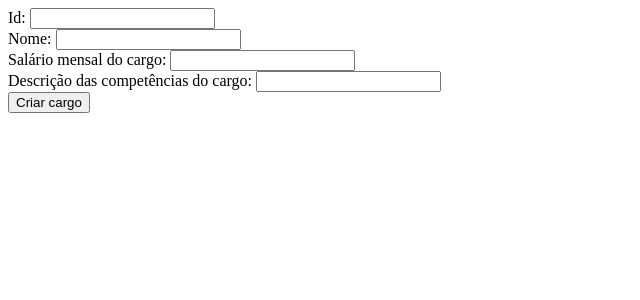
After one commit to PedroAcA/Trabalho_Implementacao_BD, a Django app: page /crud/novo_cargo/ in a window 1280 px wide. The commit adds this page. Shown: the top 300 px of the page, without its empty margins (0-640 px from the left). Run offline with Django 3.2, Linux system fonts and the light colour scheme; parts of the project's set-up code (start-up, migrations or seed data) failed here and were passed over; some libraries are stand-ins or nearby versions.

Commit message:
Adicionando crud da tabela de cargos

```diff
--- a/Implementacao/controle_candidatos/crud/dao.py
+++ b/Implementacao/controle_candidatos/crud/dao.py
@@ -8,12 +8,14 @@ def retrieve_tabela(nome_tabela):
 #referencia format extraida em 15/06//2018 de https://stackoverflow.com/questions/34552920/adding-table-name-to-sql-query-at-runtime
 		con.execute("SELECT * FROM [{}] ".format(nome_acesso_tabela))
 		return con.fetchall()
-
+#inicio das funcoes de create, delete e update da tabela partido
 def create_Partido(idPartido,nome,sede,nomePresidente,qtdFiliados,dataCriacao):
 	with connection.cursor() as con:
 #referenciapara inserir os dados formatados na string retirada de
 #https://www.learnpython.org/en/String_Formatting em 16/06/2018
-		con.execute("INSERT INTO crud_partido VALUES (%s,'%s','%s','%s',%s,'%s')"%(idPartido,nome,sede,nomePresidente,qtdFiliados,dataCriacao))
+		con.execute( "INSERT INTO crud_partido"+
+					 " VALUES (%s,'%s','%s','%s',%s,'%s')"%(idPartido,nome,sede,nomePresidente,qtdFiliados,dataCriacao)
+				   )
 
 def delete_Partido(idPartido):
 	with connection.cursor() as con:
@@ -28,3 +30,27 @@ def update_Partido(idPartido,nome,sede,nomePresidente,qtdFiliados,dataCriacao):
 					+
 					" WHERE idPartido= %s"%(idPartido)
 				   )
+#fim das funcoes de create, delete e update da tabela partido
+
+#inicio das funcoes de create, delete e update da tabela cargo
+def create_Cargo(idCargo,nome,salario,competencias):
+	with connection.cursor() as con:
+#referenciapara inserir os dados formatados na string retirada de
+#https://www.learnpython.org/en/String_Formatting em 16/06/2018
+		con.execute("INSERT INTO crud_cargo"+
+					" VALUES (%s,'%s',%s,'%s')"%(idCargo,nome,salario,competencias)
+				   )
+def delete_cargo(idCargo):
+	with connection.cursor() as con:
+		con.execute("DELETE FROM crud_cargo WHERE idCargo = %s"%(idCargo))
+#fim das funcoes de create, delete e update da tabela cargo
+def update_cargo(idCargo,nome,salario,competencias):
+	with connection.cursor() as con:
+#referenciapara inserir os dados formatados na string retirada de
+#https://www.learnpython.org/en/String_Formatting em 16/06/2018
+		con.execute("UPDATE crud_cargo"
+					+
+					" SET nome='%s',salario=%s,competencias='%s'"%(nome,salario,competencias)
+				    +
+				    " WHERE idCargo= %s"%(idCargo)
+				   )
--- a/Implementacao/controle_candidatos/crud/forms.py
+++ b/Implementacao/controle_candidatos/crud/forms.py
@@ -12,3 +12,9 @@ class partido_create_form(forms.Form):
 
 class registro_delete_form(forms.Form):
 	id_registro = forms.IntegerField(required=True)
+
+class cargo_create_form(forms.Form):
+	idCargo = forms.IntegerField(required=True)
+	nome = forms.CharField()
+	salario = forms.FloatField()
+	competencias = forms.CharField()
--- /dev/null
+++ b/Implementacao/controle_candidatos/crud/templates/crud/cargo/create_cargo.html
@@ -0,0 +1,38 @@
+<!DOCTYPE html>
+<!--html extraido e modfificado de https://www.w3schools.com/bootstrap/bootstrap_forms.asp (acessado em 24/10/2017) -->
+<html lang="en">
+<head>
+  <title>Insira os dados para criar um novo cargo (campo Id obrigatório) </title>
+  <meta charset="utf-8">
+<meta name="viewport" content="width=device-width, initial-scale=1">
+<div class="container">
+<!-- forms em html para django de https://docs.djangoproject.com/en/1.11/topics/forms/ (25/10/2017)-->
+  <form action="" method="POST">
+  <!--variaveis do form adicionadas na ordem em que estao definidas em forms.py-->
+    {% csrf_token %}
+    <div class="form-group">
+      <label for="idCargo" >Id:</label>
+      <input type="number" class="form-control" id="id_idCargo" name="idCargo" min="000000000">
+
+    </div>
+    <div class="form-group">
+    	<label for="nome">Nome:</label>
+    	<input type="text" class="form-control" id="id_nome" name="nome">
+
+    </div>
+    <!--referencia para colocar ponto flutuante usando step retirado de https://stackoverflow.com/questions/19011861/is-there-a-float-input-type-in-html5 em 16/06/2018-->
+    <div class="form-group">
+    	<label for="salario">Salário mensal do cargo:</label>
+    	<input type="number" class="form-control" id="id_salario" name="salario" step="0.01">
+
+    </div>
+
+    <div class="form-group">
+    	<label for="competencias">Descrição das competências do cargo:</label>
+    	<input type="text" class="form-control" id="id_competencias" name="competencias">
+
+    </div>
+    <button type="submit" class="btn btn-default">Criar cargo</button>
+  </form>
+</div>
+</html>
--- a/Implementacao/controle_candidatos/crud/templates/crud/lista_partido.html
+++ b/Implementacao/controle_candidatos/crud/templates/crud/partido/lista_partido.html
@@ -6,7 +6,7 @@
   <meta charset="utf-8">
 <meta name="viewport" content="width=device-width, initial-scale=1">
 <div class="container">
-<!-exemplo de algoritmo para exibir tuplas retirado de https://stackoverflow.com/questions/271077/django-how-to-do-tuple-unpacking-in-a-template-for-loop em 15/06/2018  -!>
+<!--exemplo de algoritmo para exibir tuplas retirado de https://stackoverflow.com/questions/271077/django-how-to-do-tuple-unpacking-in-a-template-for-loop em 15/06/2018 -->
 {%for idPartido,nome,sede,nomePresidente,qtdFiliados,dataCriacao in lista_partido%}
         <p>id = {{idPartido}} </p>
         <p>nome = {{nome}} </p>
--- a/Implementacao/controle_candidatos/crud/urls.py
+++ b/Implementacao/controle_candidatos/crud/urls.py
@@ -4,8 +4,16 @@ from . import views
 
 urlpatterns = [
  #   url(r'^$', views.indice, name='indice'),
+ 	#inicio das urls para crud de partido
  	url(r'novo_partido/', views.novo_partido, name='novo_partido'),
  	url(r'lista_partido/',views.mostrar_partido, name='mostrar_partido'),
  	url(r'exclui_partido/',views.excluir_partido, name='excluir_partido'),
- 	url(r'atualiza_partido/',views.atualizar_partido,name='atualizar_partido')
+ 	url(r'atualiza_partido/',views.atualizar_partido,name='atualizar_partido'),
+ 	#fim das urls para crud de partido
+ 	#inicio das urls para crud de cargo
+ 	url(r'novo_cargo/', views.novo_cargo, name='novo_cargo'),
+ 	url(r'lista_cargo/',views.mostrar_cargo, name='mostrar_cargo'),
+ 	url(r'exclui_cargo/',views.excluir_cargo, name='excluir_cargo'),
+ 	url(r'atualiza_cargo/',views.atualizar_cargo,name='atualizar_cargo'),
+ 	#fim das urls para crud de cargo
 ]
--- a/Implementacao/controle_candidatos/crud/views.py
+++ b/Implementacao/controle_candidatos/crud/views.py
@@ -1,16 +1,13 @@
 # -*- coding: utf-8 -*-
 from __future__ import unicode_literals
-
 from django.shortcuts import render
-
 from django.http import HttpResponse, HttpResponseRedirect
 from dao import *
 from django.shortcuts import render
 from forms import *
 
 # Create your views here.
-
-#inicio crud da tabela partido
+#inicio das funcoes de create e update da tabela partido
 def novo_partido(request):
 	if request.method == 'POST': #se o usuario quer enviar os dados (clicou em agum botao do tipo enviar)
 		dados_partido = partido_create_form(request.POST)#vai extrair os dados do formulario para criar partido que foram enviados pelo usuario
@@ -25,15 +22,15 @@ def novo_partido(request):
 			return HttpResponse("Novo partido adicionado.")
 		else:#formulario invalido
 			mapa_variaveis = {'form':partido_create_form()}#mapeia variaveis html com objetos do python
-			return render(request,'crud/create_partido.html',mapa_variaveis)
+			return render(request,'crud/partido/create_partido.html',mapa_variaveis)
 	else:#usuario carregou ou recarregou a pagina
 		mapa_variaveis = {'form':partido_create_form()}#mapeia variaveis html com objetos do python
-		return render(request,'crud/create_partido.html',mapa_variaveis)
+		return render(request,'crud/partido/create_partido.html',mapa_variaveis)
 
 def mostrar_partido(request):
 	lista_partido = retrieve_tabela("partido")
 	mapa_variaveis = {'lista_partido':lista_partido}#mapeia variaveis html com objetos do python
-	return render(request,'crud/lista_partido.html',mapa_variaveis)
+	return render(request,'crud/partido/lista_partido.html',mapa_variaveis)
 
 def excluir_partido(request):
 	if request.method=='POST':
@@ -63,8 +60,63 @@ def atualizar_partido(request):
 			return HttpResponse("Partido atualizado.")
 		else:#formulario invalido
 			mapa_variaveis = {'form':partido_create_form()}#mapeia variaveis html com objetos do python
-			return render(request,'crud/update_partido.html',mapa_variaveis)
+			return render(request,'crud/partido/update_partido.html',mapa_variaveis)
 	else:#usuario carregou ou recarregou a pagina
 		mapa_variaveis = {'form':partido_create_form()}#mapeia variaveis html com objetos do python
-		return render(request,'crud/update_partido.html',mapa_variaveis)
-#fim crud da tabela partido
+		return render(request,'crud/partido/update_partido.html',mapa_variaveis)
+#fim das funcoes de create e update da tabela partido
+
+#inicio das funcoes de create e update da tabela Cargo
+def novo_cargo(request):
+	if request.method == 'POST': #se o usuario quer enviar os dados (clicou em agum botao do tipo enviar)
+		dados_cargo = cargo_create_form(request.POST)#vai extrair os dados do formulario para criar cargo que foram enviados pelo usuario
+		if dados_cargo.is_valid():
+			create_Cargo( dados_cargo.cleaned_data['idCargo'],
+							dados_cargo.cleaned_data['nome'],
+							dados_cargo.cleaned_data['salario'],
+							dados_cargo.cleaned_data['competencias']
+						  )
+			return HttpResponse("Novo cargo adicionado.")
+		else:#formulario invalido
+			mapa_variaveis = {'form':cargo_create_form()}#mapeia variaveis html com objetos do python
+			return render(request,'crud/cargo/create_cargo.html',mapa_variaveis)
+	else:#usuario carregou ou recarregou a pagina
+		mapa_variaveis = {'form':cargo_create_form()}#mapeia variaveis html com objetos do python
+		return render(request,'crud/cargo/create_cargo.html',mapa_variaveis)
+
+def mostrar_cargo(request):
+	lista_cargo = retrieve_tabela("cargo")
+	mapa_variaveis = {'lista_cargo':lista_cargo}#mapeia variaveis html com objetos do python
+	return render(request,'crud/cargo/lista_cargo.html',mapa_variaveis)
+
+def excluir_cargo(request):
+	if request.method=='POST':
+		id_cargo=registro_delete_form(request.POST)
+		if id_cargo.is_valid():
+			delete_cargo(id_cargo.cleaned_data['id_registro'])
+			return HttpResponse("Cargo excluido.")
+		else:
+			mapa_variaveis = {'id_registro':registro_delete_form()}
+			return render(request,'crud/exclui_registro.html',mapa_variaveis)
+	else: #ususario nao digitou um id valido ou etsa carregando/recarregando a pagina
+		mapa_variaveis = {'id_registro':registro_delete_form()}
+		return render(request,'crud/exclui_registro.html',mapa_variaveis)
+#usuario vai ter que preenche todos os dados novamente (para simplificar
+#o desenvolvimento visto o pouco tempo restante para desenvolver o crud)
+def atualizar_cargo(request):
+	if request.method=='POST':
+		dados_cargo = cargo_create_form(request.POST)#vai extrair os dados do formulario para criar cargo que foram enviados pelo usuario
+		if dados_cargo.is_valid():
+			update_cargo( dados_cargo.cleaned_data['idCargo'],
+						  dados_cargo.cleaned_data['nome'],
+						  dados_cargo.cleaned_data['salario'],
+						  dados_cargo.cleaned_data['competencias']
+						)
+			return HttpResponse("Cargo atualizado.")
+		else:#formulario invalido
+			mapa_variaveis = {'form':cargo_create_form()}#mapeia variaveis html com objetos do python
+			return render(request,'crud/cargo/update_cargo.html',mapa_variaveis)
+	else:#usuario carregou ou recarregou a pagina
+		mapa_variaveis = {'form':cargo_create_form()}#mapeia variaveis html com objetos do python
+		return render(request,'crud/cargo/update_cargo.html',mapa_variaveis)
+#fim das funcoes de create e update da tabela cargo
```
Also changed, not shown: Implementacao/controle_candidatos/crud/templates/crud/cargo/lista_cargo.html (added, +18 -0 lines), Implementacao/controle_candidatos/crud/templates/crud/cargo/update_cargo.html (added, +37 -0 lines), Implementacao/controle_candidatos/crud/templates/crud/partido/create_partido.html (renamed from Implementacao/controle_candidatos/crud/templates/crud/create_partido.html), Implementacao/controle_candidatos/crud/templates/crud/partido/update_partido.html (renamed from Implementacao/controle_candidatos/crud/templates/crud/update_partido.html), Implementacao/controle_candidatos/db.sqlite3, 4 other files.
